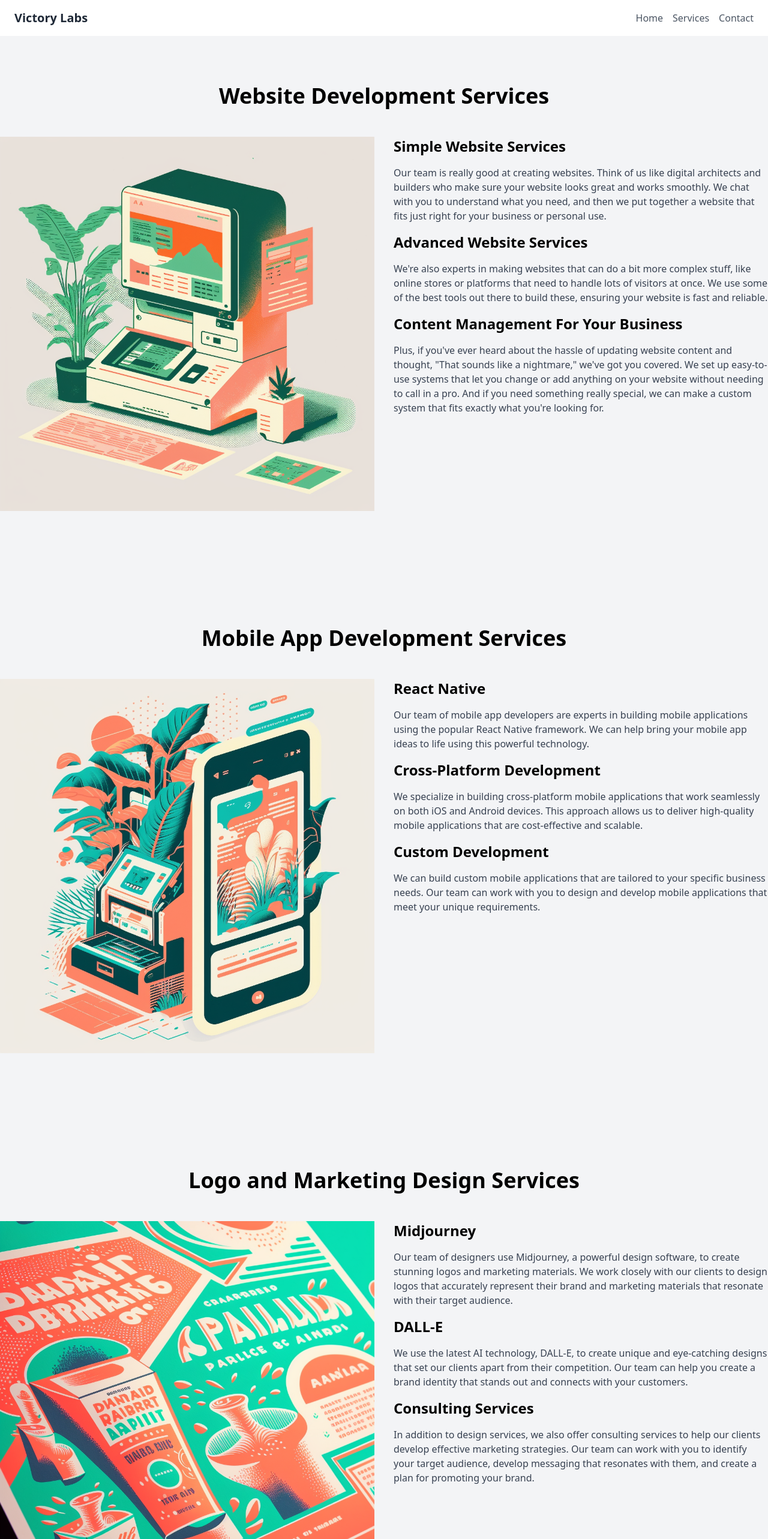
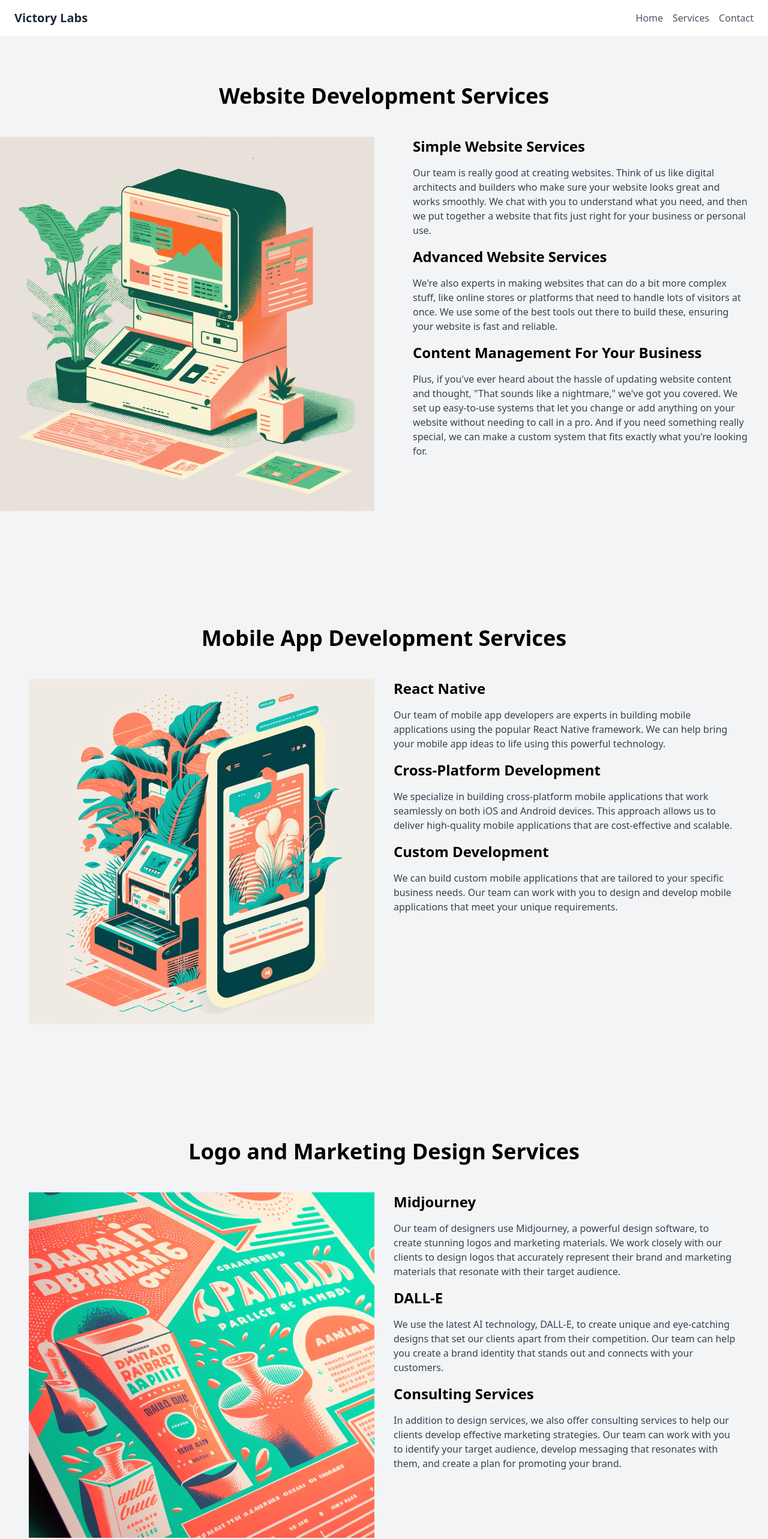
Before and after one commit to johnmccants002/vlabsnexts, a Next.js app: page /services in a window 1280 px wide. Shown: the top 2566 px of the page at 60% size. Built offline with nearby package versions, Linux system fonts and the light colour scheme.

Commit message:
added padding

```diff
--- a/pages/services.js
+++ b/pages/services.js
@@ -30,7 +30,7 @@ export default function Services() {
                   class="w-full h-auto"
                 />
               </div>
-              <div class="w-full md:w-1/2 px-4">
+              <div class="w-full md:w-1/2 px-12">
                 <h3 class="text-2xl font-bold mb-4">Simple Website Services</h3>
                 <p class="text-gray-700 mb-4">
                   Our team is really good at creating websites. Think of us like
@@ -66,7 +66,7 @@ export default function Services() {
           </div>
         </section>
         <section class="py-20 bg-gray-100">
-          <div class="container mx-auto">
+          <div class="container mx-auto px-12">
             <h2 class="text-4xl font-bold text-center mb-12">
               Mobile App Development Services
             </h2>
@@ -107,7 +107,7 @@ export default function Services() {
           </div>
         </section>
         <section class="py-20 bg-gray-100">
-          <div class="container mx-auto">
+          <div class="container mx-auto px-12">
             <h2 class="text-4xl font-bold text-center mb-12">
               Logo and Marketing Design Services
             </h2>
@@ -147,7 +147,7 @@ export default function Services() {
             </div>
           </div>
         </section>
-        <section class="py-20">
+        <section class="py-20 px-8">
           <div class="container mx-auto">
             <h2 class="text-4xl font-bold text-center mb-12">
               Website Development Work
```
